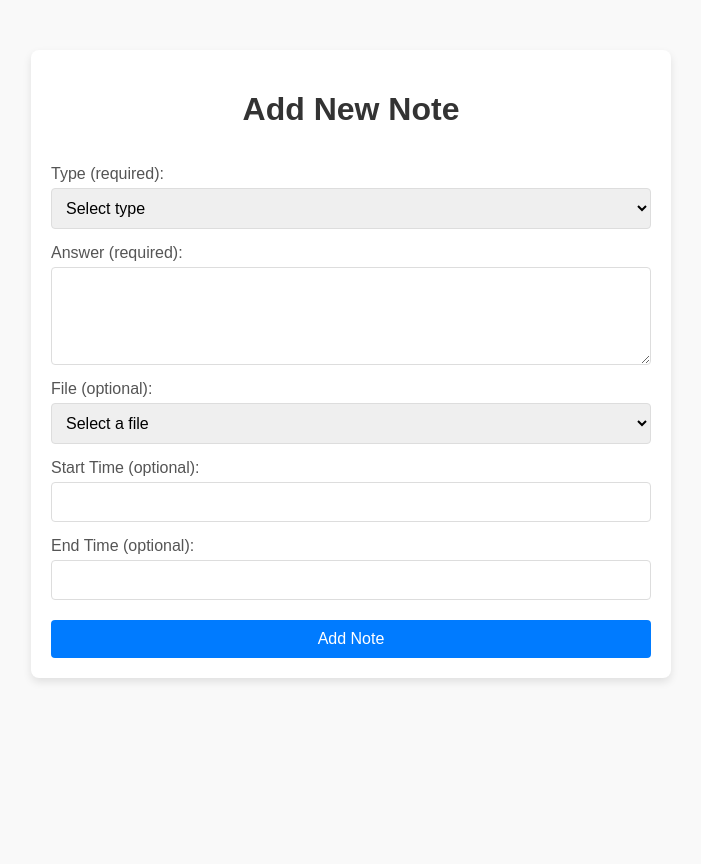
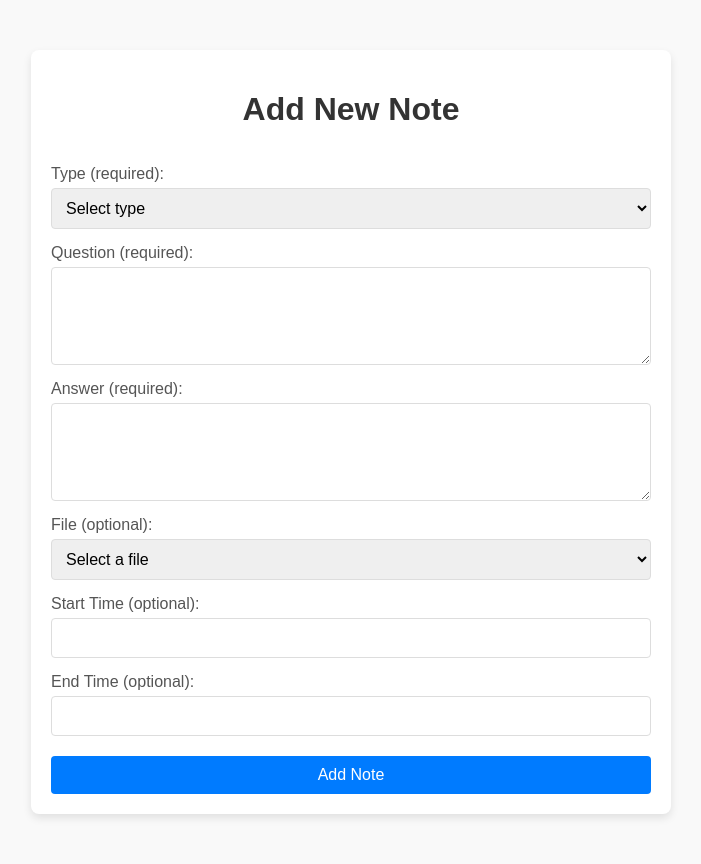
Before and after one commit to L1nwatch/language-learning, a Flask app: template templates/add.html in a window 1280 px wide. Shown: the whole page, without its empty margins (289-990 px from the left). Before the commit the page ends 682 px from the top, so only its background shows below. Run offline with Flask 3, Linux system fonts and the light colour scheme; the template is opened without the code that fills it, so the values that code supplies are empty.

Commit message:
support add writing notes

```diff
--- a/applications/route_for_add.py
+++ b/applications/route_for_add.py
@@ -17,6 +17,7 @@ def add():
         note_info = {
             "type": request.form.get("type"),
             "answer": request.form.get("answer"),
+            "question": request.form.get("question"),
             "file": request.form.get("file"),
             "start_time": request.form.get("start_time"),
             "end_time": request.form.get("end_time"),
@@ -29,8 +30,11 @@ def add():
         elif note_info["type"] == "word":
             # Only "type" and "answer" are required for "word"
             required_fields = ["type", "answer"]
+        elif note_info["type"] == "writing":
+            # Only "type" and "answer" are required for "word"
+            required_fields = ["type", "answer", "question"]
         else:
-            return "Invalid type value. Please select 'listening' or 'word'.", 400
+            return "Invalid type value. Please select 'listening'/'word'/'writing'.", 400
 
         for field in required_fields:
             if not note_info.get(field):
--- a/templates/add.html
+++ b/templates/add.html
@@ -11,6 +11,7 @@
             padding: 0;
             background-color: #f9f9f9;
         }
+
         .container {
             max-width: 600px;
             margin: 50px auto;
@@ -19,18 +20,22 @@
             border-radius: 8px;
             box-shadow: 0 4px 8px rgba(0, 0, 0, 0.1);
         }
+
         h1 {
             text-align: center;
             color: #333;
         }
+
         form {
             display: flex;
             flex-direction: column;
         }
+
         label {
             margin-top: 15px;
             color: #555;
         }
+
         select, textarea, input {
             margin-top: 5px;
             padding: 10px;
@@ -38,6 +43,7 @@
             border: 1px solid #ddd;
             border-radius: 4px;
         }
+
         button {
             margin-top: 20px;
             padding: 10px;
@@ -48,6 +54,7 @@
             border-radius: 4px;
             cursor: pointer;
         }
+
         button:hover {
             background-color: #0056b3;
         }
@@ -57,11 +64,13 @@
             const type = document.getElementById("type").value;
 
             // Get input fields and labels
+            const question = document.getElementById("question");
             const answer = document.getElementById("answer");
             const file = document.getElementById("file");
             const startTime = document.getElementById("start_time");
             const endTime = document.getElementById("end_time");
 
+            const questionLabel = document.querySelector("label[for='question']");
             const fileLabel = document.querySelector("label[for='file']");
             const startTimeLabel = document.querySelector("label[for='start_time']");
             const endTimeLabel = document.querySelector("label[for='end_time']");
@@ -69,24 +78,40 @@
             if (type === "listening") {
                 // Set all fields as required for "listening"
                 answer.required = true;
+                question.required = false;
                 file.required = true;
                 startTime.required = true;
                 endTime.required = true;
 
                 // Update labels to show "required"
+                questionLabel.textContent = "Question (optional):";
                 fileLabel.textContent = "File (required):";
                 startTimeLabel.textContent = "Start Time (required):";
                 endTimeLabel.textContent = "End Time (required):";
             } else if (type === "word") {
                 // Only "type" and "answer" are required for "word"
                 answer.required = true;
+                question.required = false;
                 file.required = false;
                 startTime.required = false;
                 endTime.required = false;
 
                 // Update labels to show "optional"
+                questionLabel.textContent = "Question (optional):";
                 fileLabel.textContent = "File (optional):";
                 startTimeLabel.textContent = "Start Time (optional):";
+                endTimeLabel.textContent = "End Time (optional):";
+            } else if (type === "writing") {
+                answer.required = true;
+                question.required = true;
+                file.required = false;
+                startTime.required = false;
+                endTime.required = false;
+
+                questionLabel.textContent = "Question (required):";
+                fileLabel.textContent = "File (optional):";
+                startTimeLabel.textContent = "Start Time (optional):";
+                endTimeLabel.textContent = "End Time (optional):";
                 endTimeLabel.textContent = "End Time (optional):";
             }
         }
@@ -101,7 +126,11 @@
             <option value="" disabled selected>Select type</option>
             <option value="listening">Listening</option>
             <option value="word">Word</option>
+            <option value="writing">Writing</option>
         </select>
+
+        <label for="question">Question (required):</label>
+        <textarea id="question" name="question" rows="4"></textarea>
 
         <label for="answer">Answer (required):</label>
         <textarea id="answer" name="answer" rows="4"></textarea>
```
Also changed, not shown: DataManager.py (+5 -3 lines), tests/test_DataManager.py (+70 -1 lines), data/cases.db.
